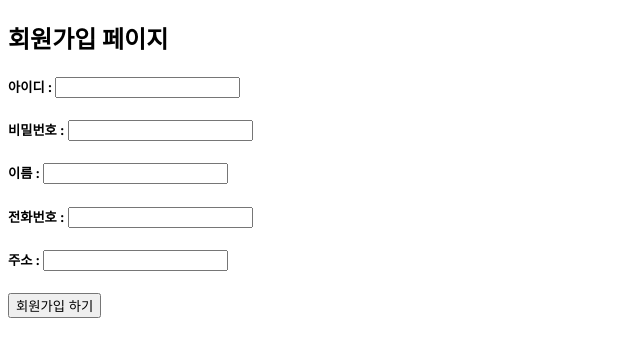
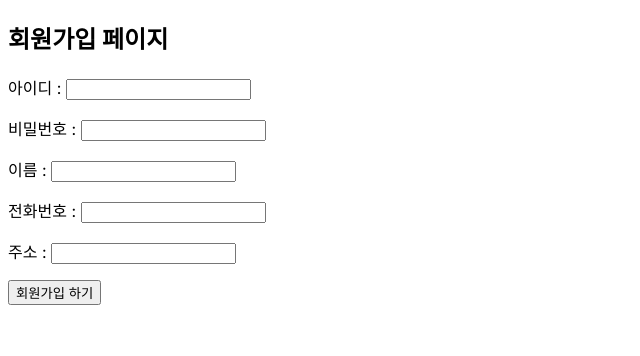
Before and after one commit to Hojoomoney/team-project-soccer-fe, a Next.js app: page /join in a window 1280 px wide. Shown: the top 356 px of the page, without its empty margins (0-640 px from the left). Built offline with nearby package versions, Linux system fonts and the light colour scheme.

Commit message:
240320 update

```diff
--- a/app/join/page.tsx
+++ b/app/join/page.tsx
@@ -1,55 +1,67 @@
-'use client';
+"use client";
 
 import { useState } from "react";
-const SERVER = 'http://localhost:8080'
+const SERVER = "http://localhost:8080";
 
 export default function Join() {
+  const [join, setJoin] = useState({
+    username: "",
+    password: "",
+    name: "",
+    phone: "",
+    address: "",
+  });
 
-    const [username, setUsername] = useState('')
-    const [password, setPassword] = useState('')
-    const [name, setName] = useState('')
-    const [phone, setPhone] = useState('')
-    const [address, setAddress] = useState('')
-
-    const handleChangeUsername = (e:any) => {
-        setUsername(e.target.value)
-    }
-    const handleChangePassword = (e:any) => {
-        setPassword(e.target.value)
-    }
-    const handleChangeName = (e:any) => {
-        setName(e.target.value)
-    }
-    const handleChangePhone = (e:any) => {
-        setPhone(e.target.value)
-    }
-    const handleChangeAddress = (e:any) => {
-        setAddress(e.target.value)
-    }
-    const handleSubmit = () => {
-        alert('리퀘스트가 가져가는 이름 : ' + username + password)
-        const url = `${SERVER}/join`
-        const data = {username, password, name, phone, address}
+  const url = `${SERVER}/join`;
+  const data = { join };
   const config = {
-            headers:{
+    headers: {
       "Cache-Control": "no-cache",
       "Content-Type": "application/json",
-                Authorization: `Bearer blah ~` ,
+      Authorization: `Bearer blah ~`,
       "Access-Control-Allow-Origin": "*",
-            }}
+    },
+  };
 
-    }
+  const handleChangeUsername = (e: any) => {
+    setJoin({ ...join, username: e.target.value });
+  };
+  const handleChangePassword = (e: any) => {
+    setJoin({ ...join, password: e.target.value });
+  };
+  const handleChangeName = (e: any) => {
+    setJoin({ ...join, name: e.target.value });
+  };
+  const handleChangePhone = (e: any) => {
+    setJoin({ ...join, phone: e.target.value });
+  };
+  const handleChangeAddress = (e: any) => {
+    setJoin({ ...join, address: e.target.value });
+  };
 
-    return(<>
+  const handleSubmit = () => {
+    alert("리퀘스트가 가져가는 이름 : " + join.username);
+  };
 
+  return (
+    <>
       <h2>회원가입 페이지</h2>
-        <h5>아이디 : <input type="text" onChange={handleChangeUsername} /></h5>
-        <h5>비밀번호 : <input type="text" onChange={handleChangePassword} /></h5>
-        <h5>이름 : <input type="text" onChange={handleChangeName} /></h5>
-        <h5>전화번호 : <input type="text" onChange={handleChangePhone} /></h5>
-        <h5>주소 : <input type="text" onChange={handleChangeAddress} /></h5>
+      <p>
+        아이디 : <input type="text" onChange={handleChangeUsername} />
+      </p>
+      <p>
+        비밀번호 : <input type="text" onChange={handleChangePassword} />
+      </p>
+      <p>
+        이름 : <input type="text" onChange={handleChangeName} />
+      </p>
+      <p>
+        전화번호 : <input type="text" onChange={handleChangePhone} />
+      </p>
+      <p>
+        주소 : <input type="text" onChange={handleChangeAddress} />
+      </p>
       <button onClick={handleSubmit}>회원가입 하기</button>
     </>
-    )
-
+  );
 }
```
Also changed, not shown: app/login/page.tsx (+38 -35 lines), 2 other files (tests, documents, lock files or other folders). Lines whose indentation alone changed are shown as unchanged.
